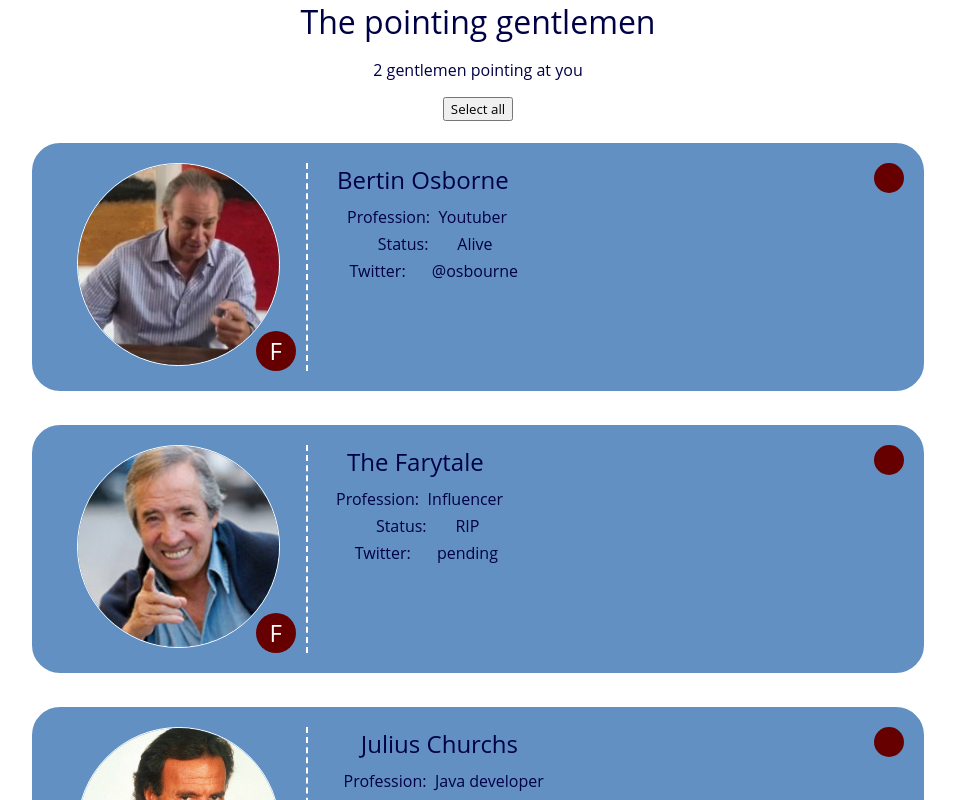
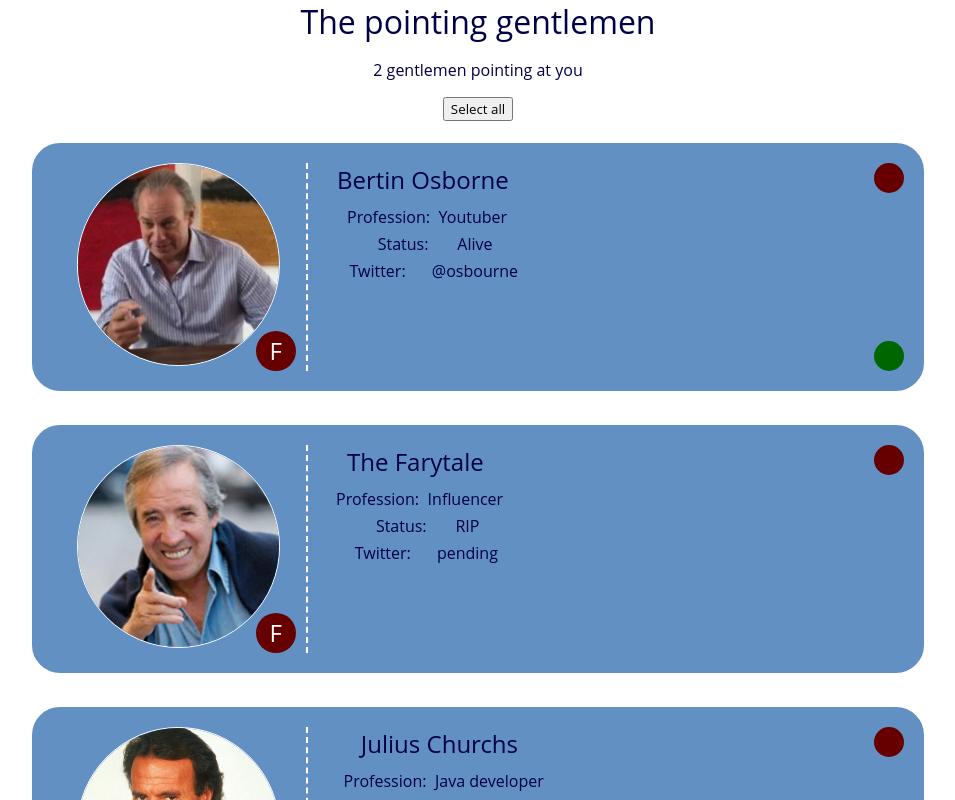
Before and after one commit to Learning-X/202204-W4CH1-luc-st-pierre, a React (Create React App) app: page / in a window 1280 px wide. Shown: the top 800 px of the page, without its empty margins (162-1117 px from the left). Built offline with nearby package versions, Linux system fonts and the light colour scheme.

Commit message:
Added conditional class if selected

```diff
--- a/src/components/Gentlemen/Gentlemen.js
+++ b/src/components/Gentlemen/Gentlemen.js
@@ -1,7 +1,13 @@
 const Gentlemen = ({ gentleman, action }) => {
+  let classNameGentleman = "gentleman";
+
+  if (gentleman.selected) {
+    classNameGentleman += " selected";
+  }
+
   return (
     <>
-      <li className="gentleman" onClick={action}>
+      <li className={classNameGentleman} onClick={action}>
         <div className="gentleman__avatar-container">
           <img
             className="gentleman__avatar"
```
